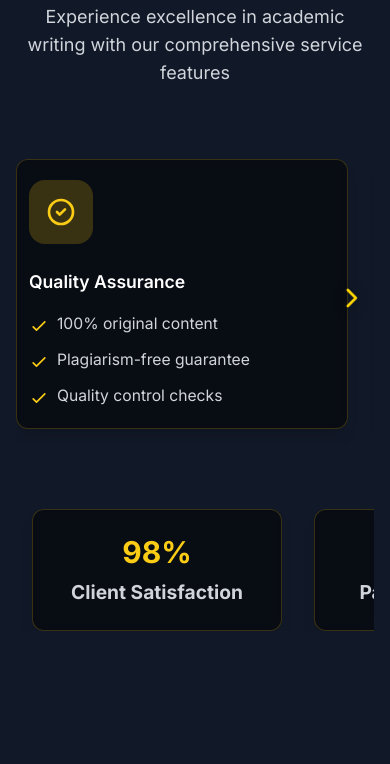
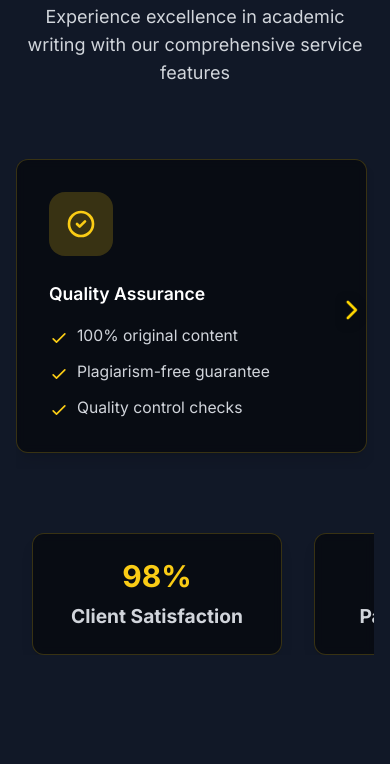
Before and after one commit to Grandson-tech/collegehomework, a website: page index.html in a window 390 px wide. Shown: the part 2793-3557 px from the top of the page. Drawn offline with nearby package versions, Linux system fonts and the light colour scheme.

Commit message:
Fix mobile display of Why Choose Us cards: 90vw width, margin, and improved horizontal scroll

```diff
--- a/styles.css
+++ b/styles.css
@@ -472,13 +472,14 @@ html, body {
 
 @media (max-width: 640px) {
   .whyus-scroll > div {
-    min-width: 85vw;
-    padding: 1.25rem 0.75rem;
-    font-size: 1rem;
+    min-width: 90vw;
+    max-width: 90vw;
+    margin-right: 1rem;
   }
   .whyus-scroll {
-    gap: 0.75rem;
-    padding-bottom: 0.5rem;
+    gap: 0;
+    padding-left: 1vw;
+    padding-right: 1vw;
   }
   .whyus-scroll > div h3 {
     font-size: 1.1rem;
```
